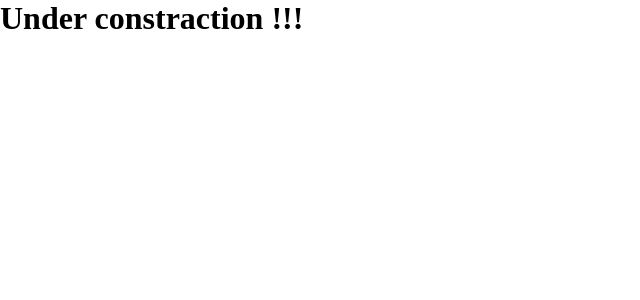
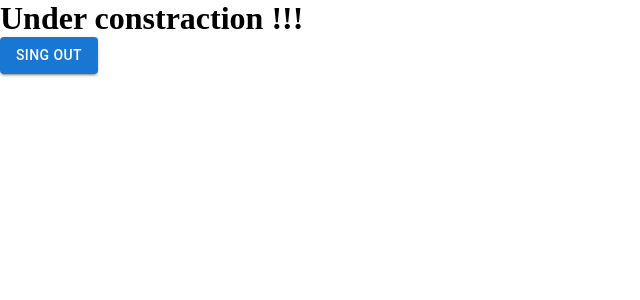
Before and after one commit to A-Tushar/Chatting-App, a React (Vite) app: page /Home in a window 1280 px wide. Shown: the top 300 px of the page, without its empty margins (0-640 px from the left). Built offline with nearby package versions, Linux system fonts and the light colour scheme.

Commit message:
home page logout
home page update and logout update

```diff
--- a/src/page/Home.jsx
+++ b/src/page/Home.jsx
@@ -1,10 +1,47 @@
 import React from 'react'
+import Button from '@mui/material/Button';
+import { getAuth, signOut } from "firebase/auth";
+import { toast } from 'react-toastify';
+import { Link, useNavigate } from 'react-router-dom';
+
 
 const Home = () => {
+  const auth = getAuth();
+  let nevigate = useNavigate()
+  let handlelogout = ()=>{
+    signOut(auth).then(() => {
+      // Sign-out successful.
+      toast.success('LogOut Succesfull !', {
+        position: "bottom-center",
+        autoClose: 5000,
+        hideProgressBar: false,
+        closeOnClick: true,
+        pauseOnHover: true,
+        draggable: true,
+        progress: undefined,
+        theme: "light",
+        });
+        setTimeout(() => {
+          nevigate("/login")
+        }, 1000);
+    }).catch((error) => {
+      toast.error(' Error !', {
+        position: "bottom-center",
+        autoClose: 5000,
+        hideProgressBar: false,
+        closeOnClick: true,
+        pauseOnHover: true,
+        draggable: true,
+        progress: undefined,
+        theme: "light",
+        });
+    });
+  }
   return (
-    <div>
-        <h1>Under constraction !!! </h1>
-    </div>
+    <>
+     <h1>Under constraction !!! </h1>
+     <Button onClick={handlelogout} variant="contained">Sing Out</Button>
+    </>
   )
 }
 
```
